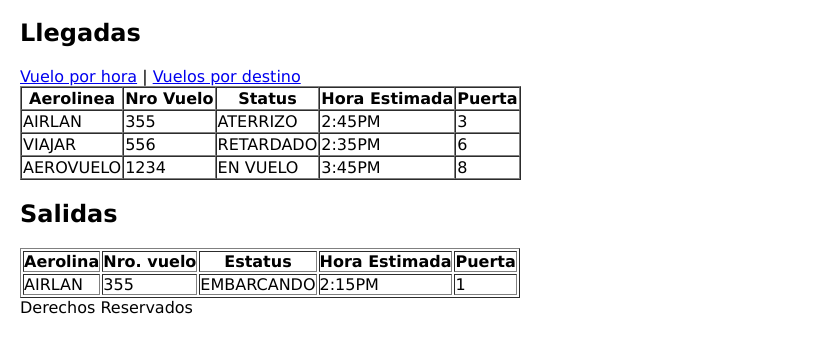
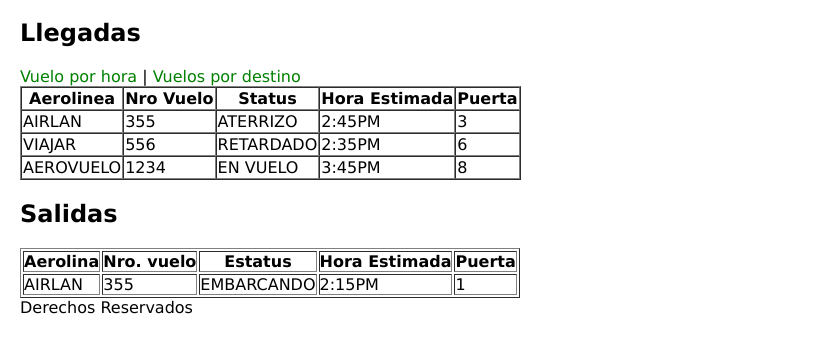
Before and after one commit to alcantaraosc/Cartelera_Vuelos, a plain HTML site: page index.html in a window 1280 px wide. Shown: the part 62-414 px from the top of the page, without its empty margins (0-834 px from the left). Drawn offline with Linux system fonts and the light colour scheme.

Commit message:
hipervinculo de color verde y elimine el subrayado de dicho hipervinculo

```diff
--- a/css/estilos.css
+++ b/css/estilos.css
@@ -3,5 +3,10 @@ body{
     font-family: Verdana;
 }
 nav #menu-principal {
-    padding: 10px 0px 10px 0px;
+    padding: 10px 10px 10px 10px;
 }
+a[href]{
+    /*font-style: unset;*/
+    text-decoration-line:none;
+    color: green;
+}
```
Also changed, not shown: index.html (+0 -1 lines).
